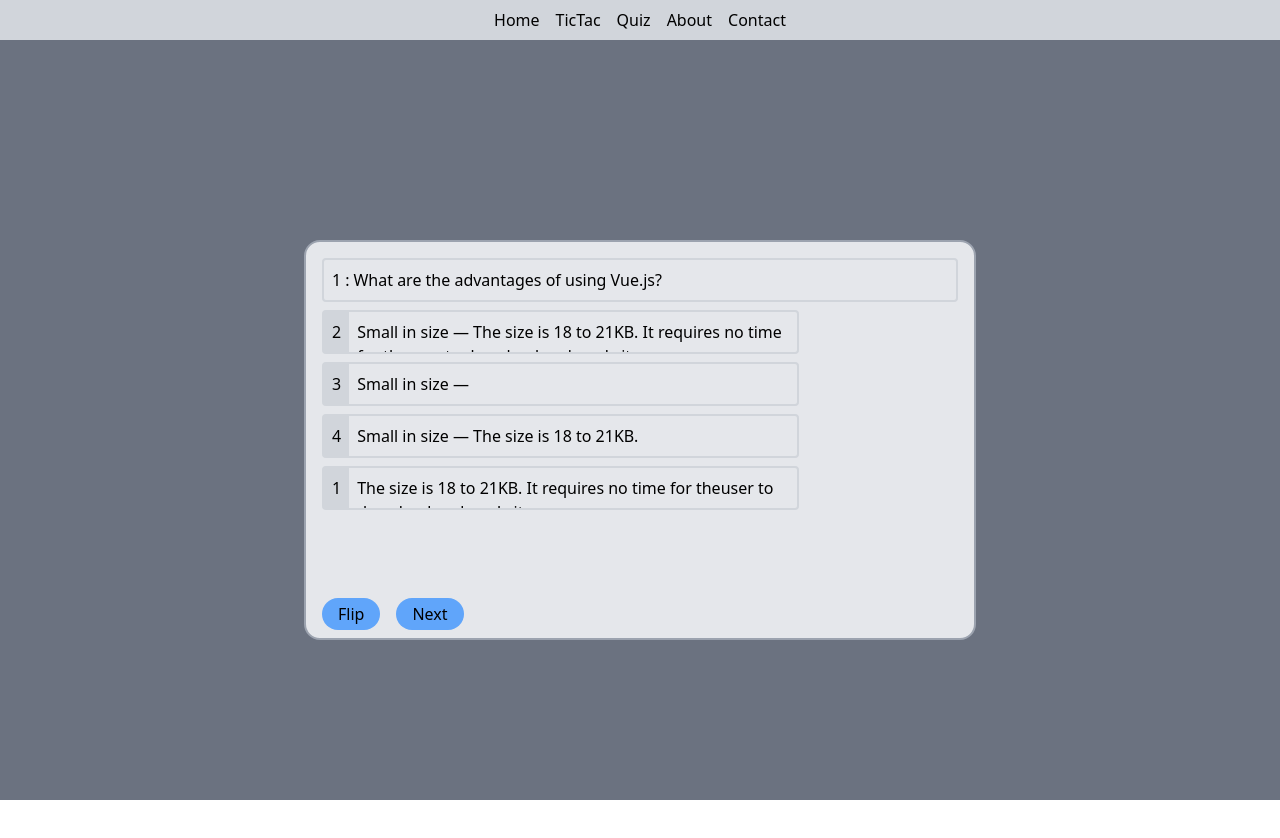
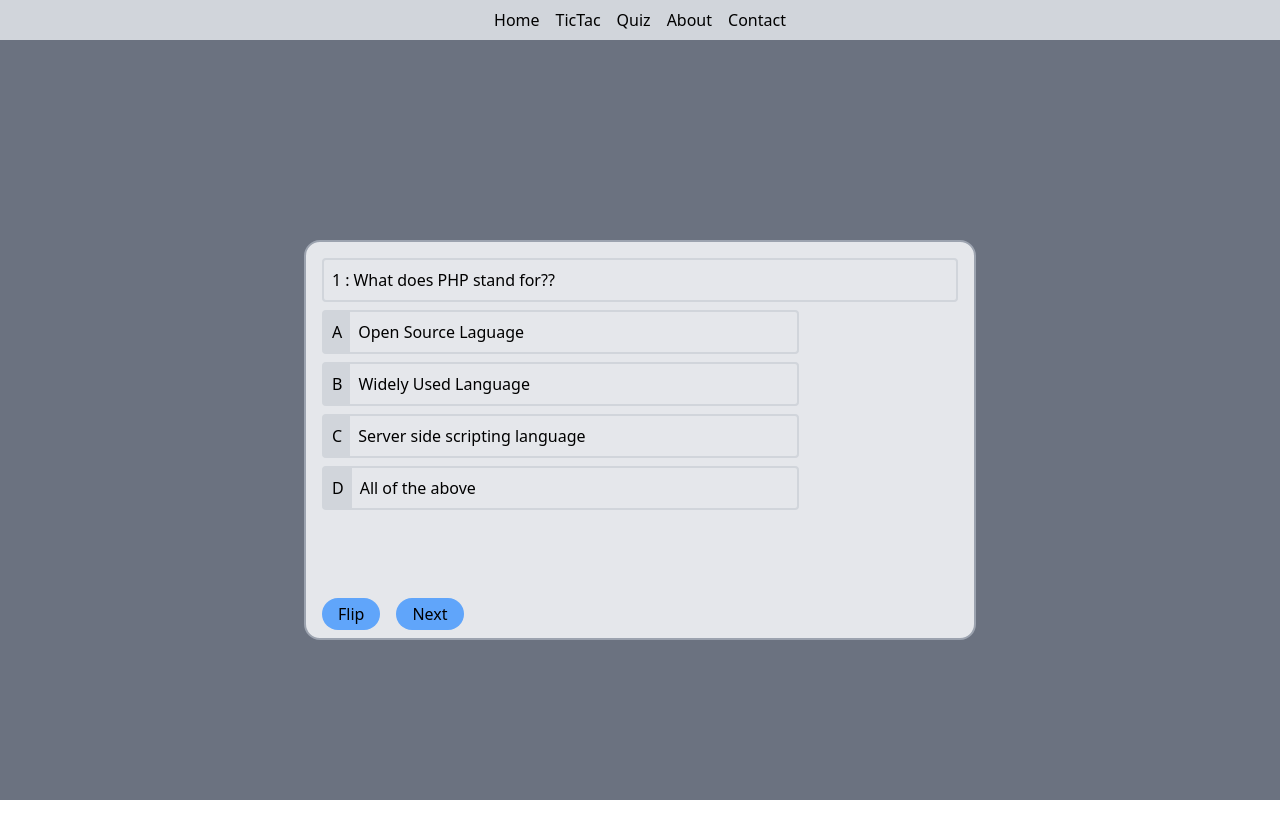
Before and after one commit to Vijay-eZee/vue-learning, a Vue app in the folder tic-tac-to/: page /Quiz in a window 1280 px wide. Built offline with nearby package versions, Linux system fonts and the light colour scheme.

Commit message:
add quizbox

```diff
--- /dev/null
+++ b/tic-tac-to/src/components/quiz/FinishFooter.vue
@@ -0,0 +1,24 @@
+<template>
+  <div class="flex">
+    <QuizButton class="border-0 bg-blue-400 rounded-full py-2 px-4 w-28">
+      <template v-slot:btn-name>Continue</template>
+    </QuizButton>
+    <QuizButton class="border-0 bg-blue-400 rounded-full py-2 px-4 w-28">
+      <template v-slot:btn-name>Exit</template>
+    </QuizButton>
+  </div>
+</template>
+<script>
+import QuizButton from "../quiz/QuizButton.vue";
+export default {
+  name: "FinishFooter",
+  components: {
+    QuizButton,
+  },
+  props: {
+    fetchNextQue: {
+      type: Function,
+    },
+  },
+};
+</script>
--- a/tic-tac-to/src/components/quiz/QuizBox.vue
+++ b/tic-tac-to/src/components/quiz/QuizBox.vue
@@ -12,39 +12,22 @@
         p-4
       "
     >
-      <QuizQue>
-        <template v-slot:que-no>1</template>
-        <template v-slot:que-seprator>:</template>
-        <template v-slot:que-text
-          >What are the advantages of using Vue.js?</template
-        >
-      </QuizQue>
-      <QuizOpt>
-        <template v-slot:pre-icon>2</template>
-        <template v-slot:content
-          >Small in size — The size is 18 to 21KB. It requires no time for
-          theuser to download and apply it.</template
-        >
-      </QuizOpt>
-      <QuizOpt>
-        <template v-slot:pre-icon>3</template>
-        <template v-slot:content>Small in size — </template>
-      </QuizOpt>
-      <QuizOpt>
-        <template v-slot:pre-icon>4</template>
-        <template v-slot:content
-          >Small in size — The size is 18 to 21KB.</template
-        >
-      </QuizOpt>
-      <QuizOpt>
-        <template v-slot:pre-icon>1</template>
-        <template v-slot:content
-          >The size is 18 to 21KB. It requires no time for theuser to download
-          and apply it.</template
-        >
-      </QuizOpt>
-      <div class="absolute bottom-2">
-        <QuizBoxFooter />
+      <div v-if="!isQuizCompleted">
+        <QuizQue>
+          <template v-slot:que-no>{{ currentQuestionNo + 1 }}</template>
+          <template v-slot:que-seprator>:</template>
+          <template v-slot:que-text>{{ getQuestion.que }}</template>
+        </QuizQue>
+        <QuizOpt v-for="(opt, index) in getQuestion.opts" :key="index">
+          <template v-slot:pre-icon>{{ replaceIndexWithAlph(index) }}</template>
+          <template v-slot:content>{{ opt.opt }}</template>
+        </QuizOpt>
+        <div class="absolute bottom-2">
+          <QuizBoxFooter :fetchNextQue="incrementQuestionNo" />
+        </div>
+      </div>
+      <div v-else class="flex justify-center items-center h-full">
+        <FinishFooter />
       </div>
     </div>
   </div>
@@ -53,12 +36,58 @@
 import QuizQue from "./QuizQue.vue";
 import QuizOpt from "../quiz/QuizOpt.vue";
 import QuizBoxFooter from "../quiz/QuizBoxFooter.vue";
+import quizData from "../../constant/quiz";
+import FinishFooter from "../quiz/FinishFooter.vue";
 export default {
   name: "QuizBox",
   components: {
     QuizQue,
     QuizOpt,
     QuizBoxFooter,
+    FinishFooter,
+  },
+  data() {
+    return {
+      questions: quizData,
+      currentQuestionNo: 0,
+      isQuizCompleted: false,
+    };
+  },
+
+  computed: {
+    getQuestion() {
+      console.log(this.questions[this.currentQuestionNo]);
+      if (this.questions[this.currentQuestionNo]) {
+        return this.questions[this.currentQuestionNo];
+      } else {
+        return [];
+      }
+    },
+  },
+  watch: {
+    currentQuestionNo(newQueNo, prevQue) {
+      if (newQueNo === 0 && prevQue > newQueNo) {
+        this.isQuizCompleted = true;
+      }
+    },
+  },
+  methods: {
+    incrementQuestionNo() {
+      this.currentQuestionNo++;
+      this.currentQuestionNo = this.currentQuestionNo % this.questions.length;
+    },
+    replaceIndexWithAlph(indx) {
+      switch (indx) {
+        case 0:
+          return "A";
+        case 1:
+          return "B";
+        case 2:
+          return "C";
+        case 3:
+          return "D";
+      }
+    },
   },
 };
 </script>
--- a/tic-tac-to/src/components/quiz/QuizBoxFooter.vue
+++ b/tic-tac-to/src/components/quiz/QuizBoxFooter.vue
@@ -3,7 +3,10 @@
     <QuizButton class="border-0 bg-blue-400 rounded-full py-1 px-4">
       <template v-slot:btn-name>Flip</template>
     </QuizButton>
-    <QuizButton class="border-0 bg-blue-400 rounded-full py-1 px-4">
+    <QuizButton
+      class="border-0 bg-blue-400 rounded-full py-1 px-4"
+      @click="fetchNextQue"
+    >
       <template v-slot:btn-name>Next</template>
     </QuizButton>
   </div>
@@ -15,5 +18,10 @@
   components: {
     QuizButton,
   },
+  props: {
+    fetchNextQue: {
+      type: Function,
+    },
+  },
 };
 </script>
--- /dev/null
+++ b/tic-tac-to/src/constant/quiz.json
@@ -0,0 +1,63 @@
+[
+    {
+        "qId": 1,
+        "que": "What does PHP stand for??",
+        "opts": [
+            {
+                "optId": 1,
+                "opt": "Open Source Laguage"
+            },
+            {
+                "optId": 2,
+                "opt": "Widely Used Language"
+            },
+            {
+                "optId": 3,
+                "opt": "Server side scripting language"
+            },
+            {
+                "optId": 4,
+                "opt": "All of the above"
+            }
+        ],
+        "ans": 4
+    },
+    {
+        "qId": 2,
+        "que": "PHP is a case sensitive",
+        "opts": [
+            {
+                "optId": 1,
+                "opt": " True"
+            },
+            {
+                "optId": 2,
+                "opt": "False"
+            }
+        ],
+        "ans": 2
+    },
+    {
+        "qId": 3,
+        "que": "Which sign is used to access variable of variable in PHP?",
+        "opts": [
+            {
+                "optId": 1,
+                "opt": "$$"
+            },
+            {
+                "optId": 2,
+                "opt": "$"
+            },
+            {
+                "optId": 3,
+                "opt": "#@"
+            },
+            {
+                "optId": 4,
+                "opt": ". $|"
+            }
+        ],
+        "ans": 2
+    }
+]
```
